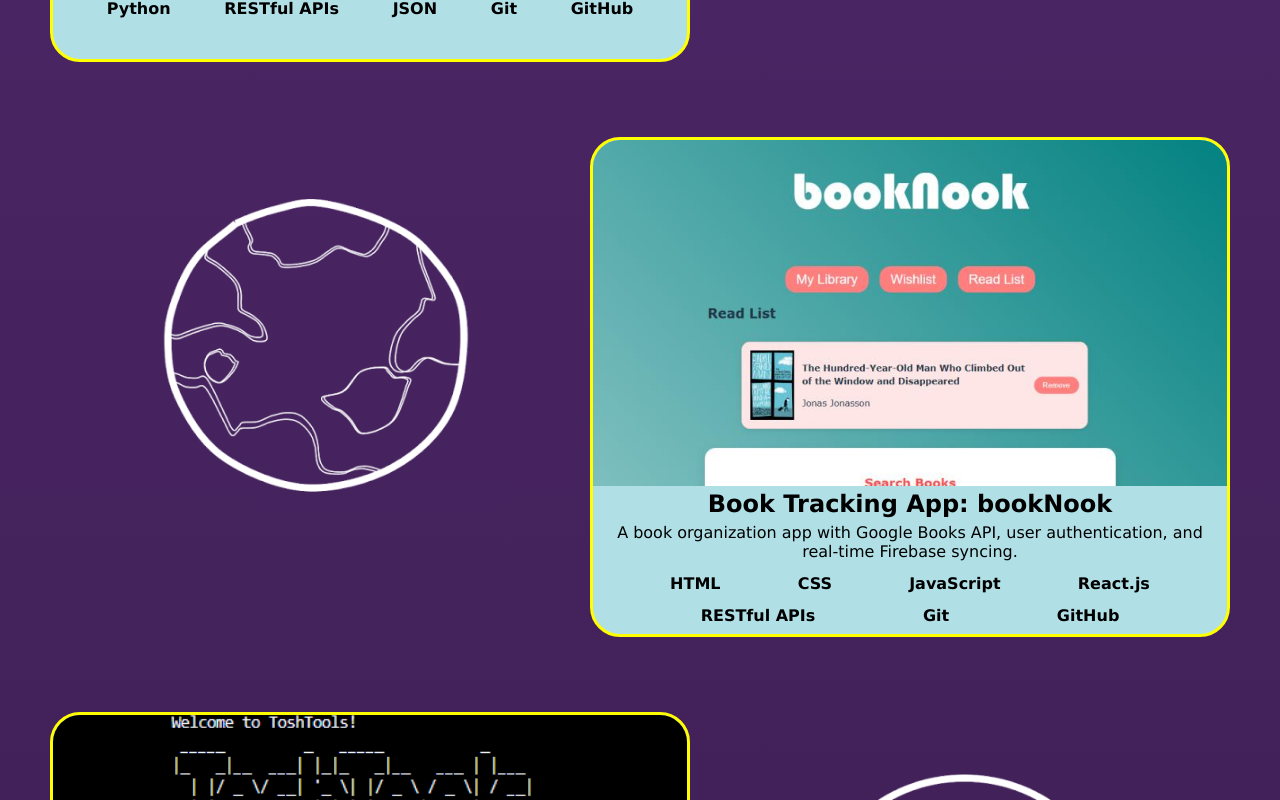
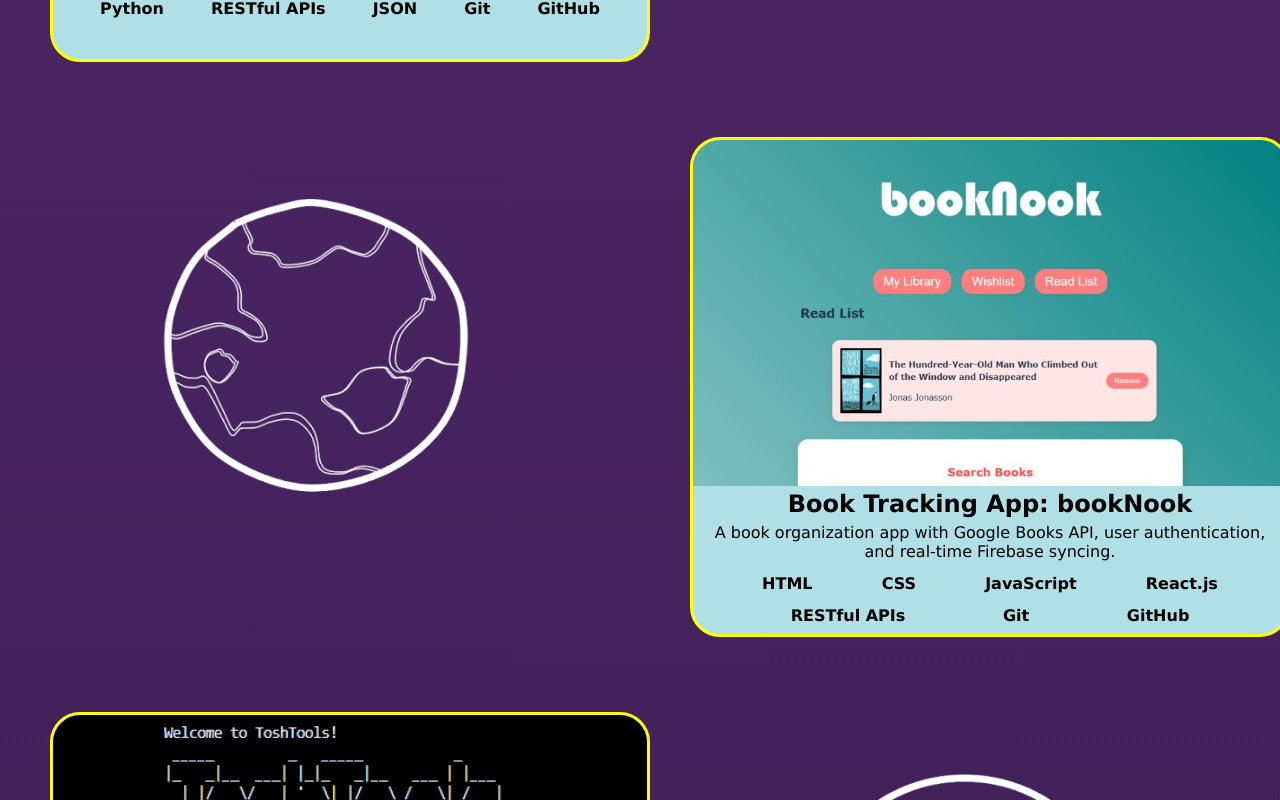
Before and after one commit to rene3phillips/rene3phillips.github.io, a React (Vite) app: page / in a window 1280 px wide. Shown: the part 2000-2800 px from the top of the page. Built offline with nearby package versions, Linux system fonts and the light colour scheme; a web font is replaced by a local one.

Commit message:
Added max-width to project items

```diff
--- a/src/Projects.css
+++ b/src/Projects.css
@@ -20,6 +20,7 @@
     transform: translateX(-100%);
     border-radius: 30px;
     overflow: hidden;
+    max-width: 600px;
   }
 
   a.project-item.active {
@@ -92,7 +93,7 @@
 
   .project-item-book-nook,
   .project-item-90s-replay {
-    margin-left: -50px;
+    margin-left: 50px;
   }
 
   .project-item-fairy {
```
